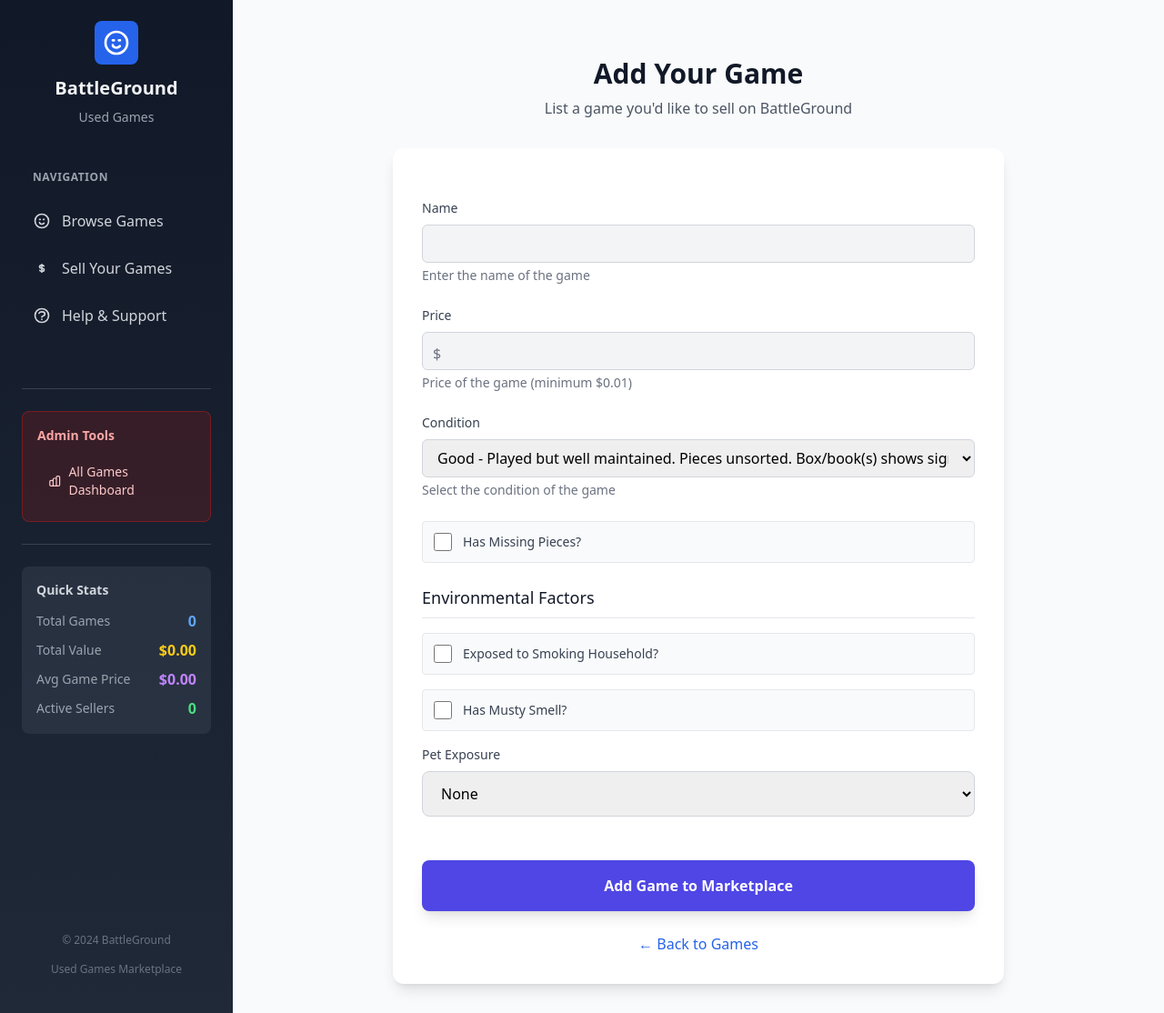
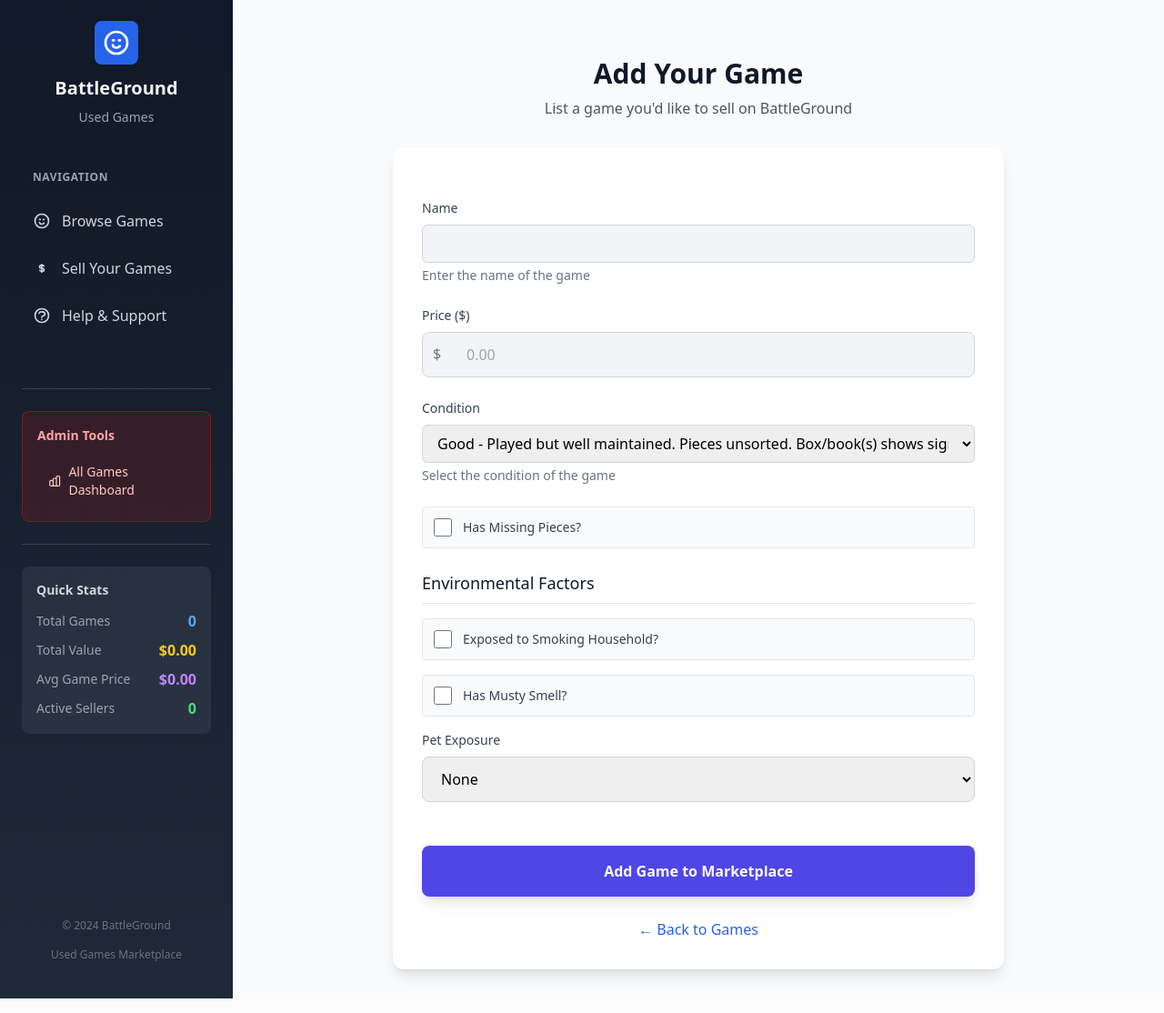
Before and after one commit to frenchdubliner/BattleGroundUsedGames, a Django app: page /games/add/ in a window 1280 px wide. Shown: the part 81-1195 px from the top of the page at 91% size. Run offline with Django 5.2, Linux system fonts and the light colour scheme; the visitor is signed in with stand-in values (Sample User, id 1); data that the repository does not hold is empty; some libraries are stand-ins or nearby versions.

Commit message:
changed the display of the price when you add a new game

```diff
--- a/templates/games/add_game.html
+++ b/templates/games/add_game.html
@@ -35,16 +35,20 @@
 
                     <!-- Price -->
                     <div>
-                        <label for="{{ form.price.id_for_label }}" class="block text-sm font-medium text-gray-700 mb-2">
-                            {{ form.price.label }}
+                        <label for="id_price" class="block text-sm font-medium text-gray-700 mb-2">
+                            Price ($)
                         </label>
                         <div class="relative">
                             <span class="absolute left-3 top-3 text-gray-500">$</span>
-                            {{ form.price }}
+                            <input type="number"
+                                   name="price"
+                                   id="id_price"
+                                   value="{{ form.price.value|default:'' }}"
+                                   step="0.01"
+                                   min="0.01"
+                                   class="w-full pl-12 pr-4 py-3 border border-gray-300 rounded-lg focus:ring-2 focus:ring-blue-500 focus:border-transparent"
+                                   placeholder="0.00">
                         </div>
-                        {% if form.price.help_text %}
-                            <p class="mt-1 text-sm text-gray-500">{{ form.price.help_text }}</p>
-                        {% endif %}
                         {% if form.price.errors %}
                             <div class="mt-1 text-sm text-red-600">
                                 {% for error in form.price.errors %}
```
